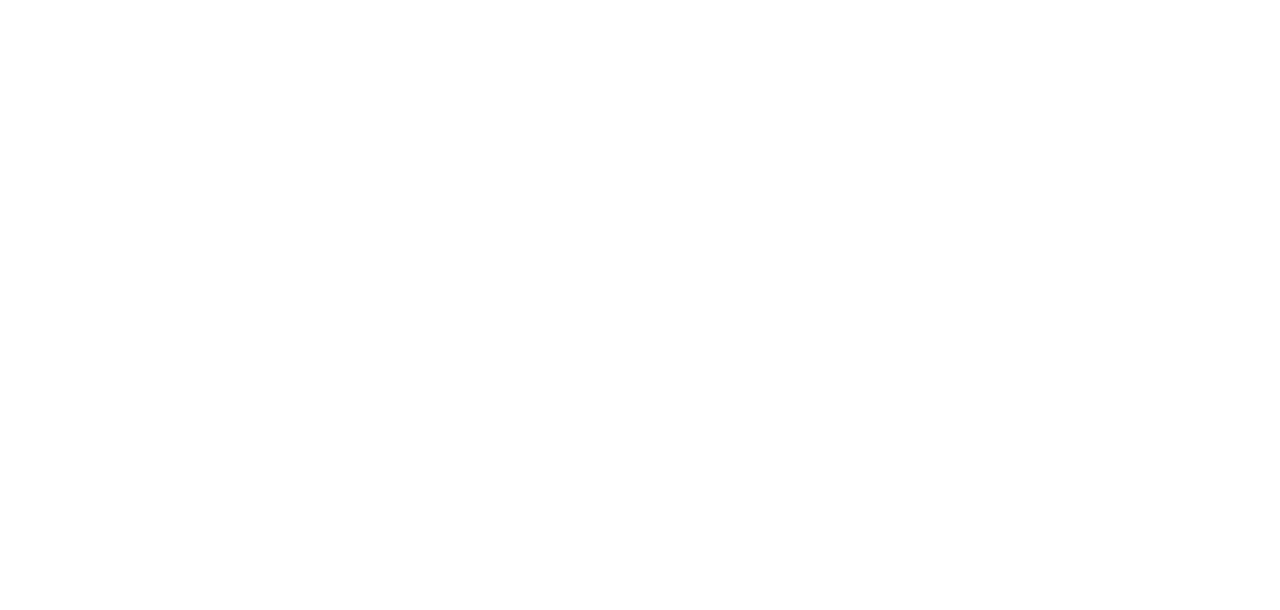
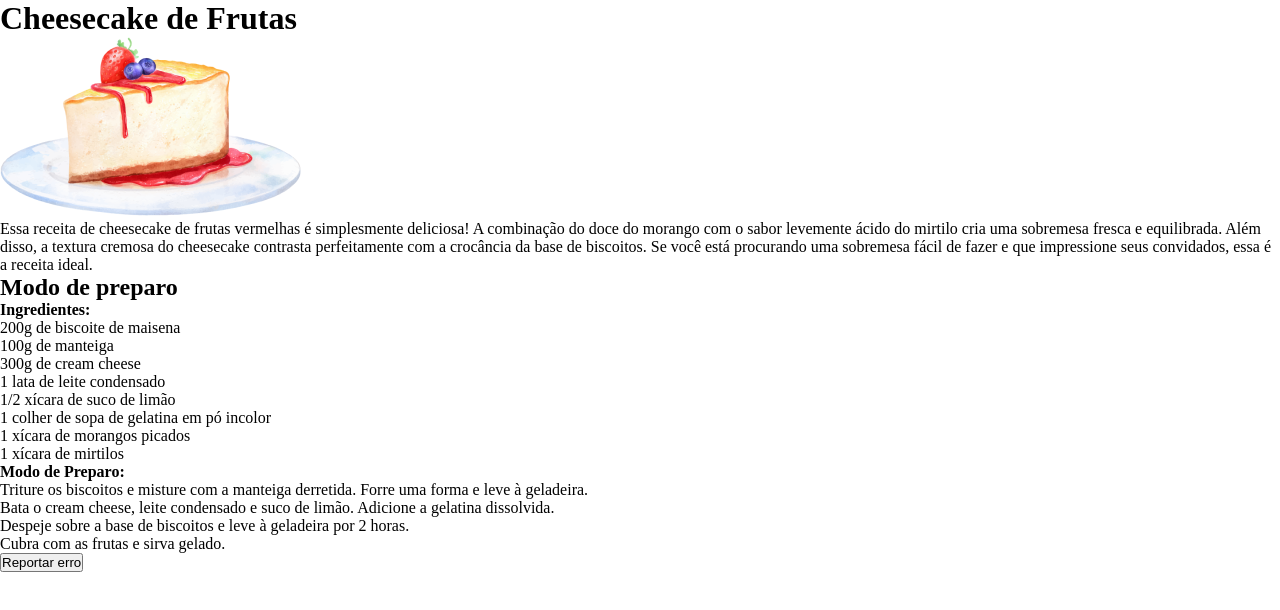
Before and after one commit to pedror-dias/Estudos-Rocketseat, a plain HTML site: page projeto004b/index.html in a window 1280 px wide. Drawn offline with Linux system fonts and the light colour scheme.

Commit message:
create-style.css

```diff
--- a/projeto004b/index.html
+++ b/projeto004b/index.html
@@ -4,8 +4,38 @@
     <meta charset="UTF-8">
     <meta name="viewport" content="width=device-width, initial-scale=1.0">
     <title>Projeto Cheesecake</title>
+    <link rel="stylesheet" href="style.css">
 </head>
 <body>
+    <div class="recipe">
+        <h1>Cheesecake de Frutas</h1>
+        <img src="images/image 1.png" alt="Cheesecake de morango e blueberry em um prato">
+        <p>Essa receita de cheesecake de frutas vermelhas é simplesmente deliciosa! A combinação do doce do morango com o sabor levemente ácido do mirtilo cria uma sobremesa fresca e equilibrada. Além disso, a textura cremosa do cheesecake contrasta perfeitamente com a crocância da base de biscoitos. Se você está procurando uma sobremesa fácil de fazer e que impressione seus convidados, essa é a receita ideal.</p>
+    </div>
 
+    <div class="ingredients">
+        <h2>Modo de preparo</h2>
+        <ul>
+            <strong>Ingredientes:</strong>
+            <li>200g de biscoite de maisena</li>
+            <li>100g de manteiga</li>
+            <li>300g de cream cheese</li>
+            <li>1 lata de leite condensado</li>
+            <li>1/2 xícara de suco de limão</li>
+            <li>1 colher de sopa de gelatina em pó incolor</li>
+            <li>1 xícara de morangos picados</li>
+            <li>1 xícara de mirtilos</li>
+        </ul>
+
+        <ol>
+            <strong>Modo de Preparo:</strong>
+            <li>Triture os biscoitos e misture com a manteiga derretida. Forre uma forma e leve à geladeira.</li>
+            <li>Bata o cream cheese, leite condensado e suco de limão. Adicione a gelatina dissolvida.</li>
+            <li>Despeje sobre a base de biscoitos e leve à geladeira por 2 horas.</li>
+            <li>Cubra com as frutas e sirva gelado.</li>
+        </ol>
+
+        <button>Reportar erro</button>
+    </div>
 </body>
 </html>
--- /dev/null
+++ b/projeto004b/style.css
@@ -0,0 +1,7 @@
+@charset "UTF-8";
+
+* {
+    margin: 0;
+    padding: 0;
+    box-sizing: border-box;
+}
```
Also changed, not shown: projeto004b/images/image 1.png (added).
